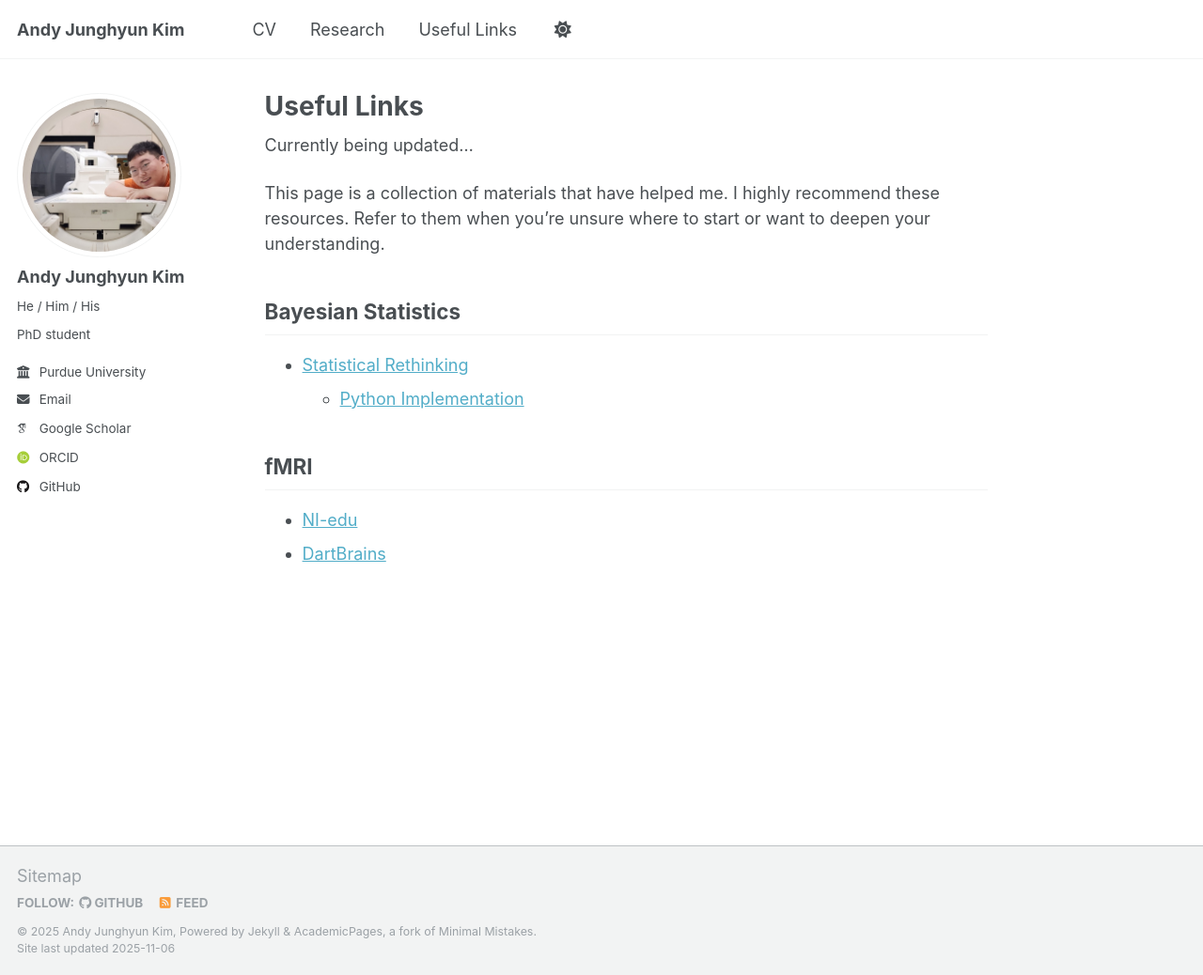
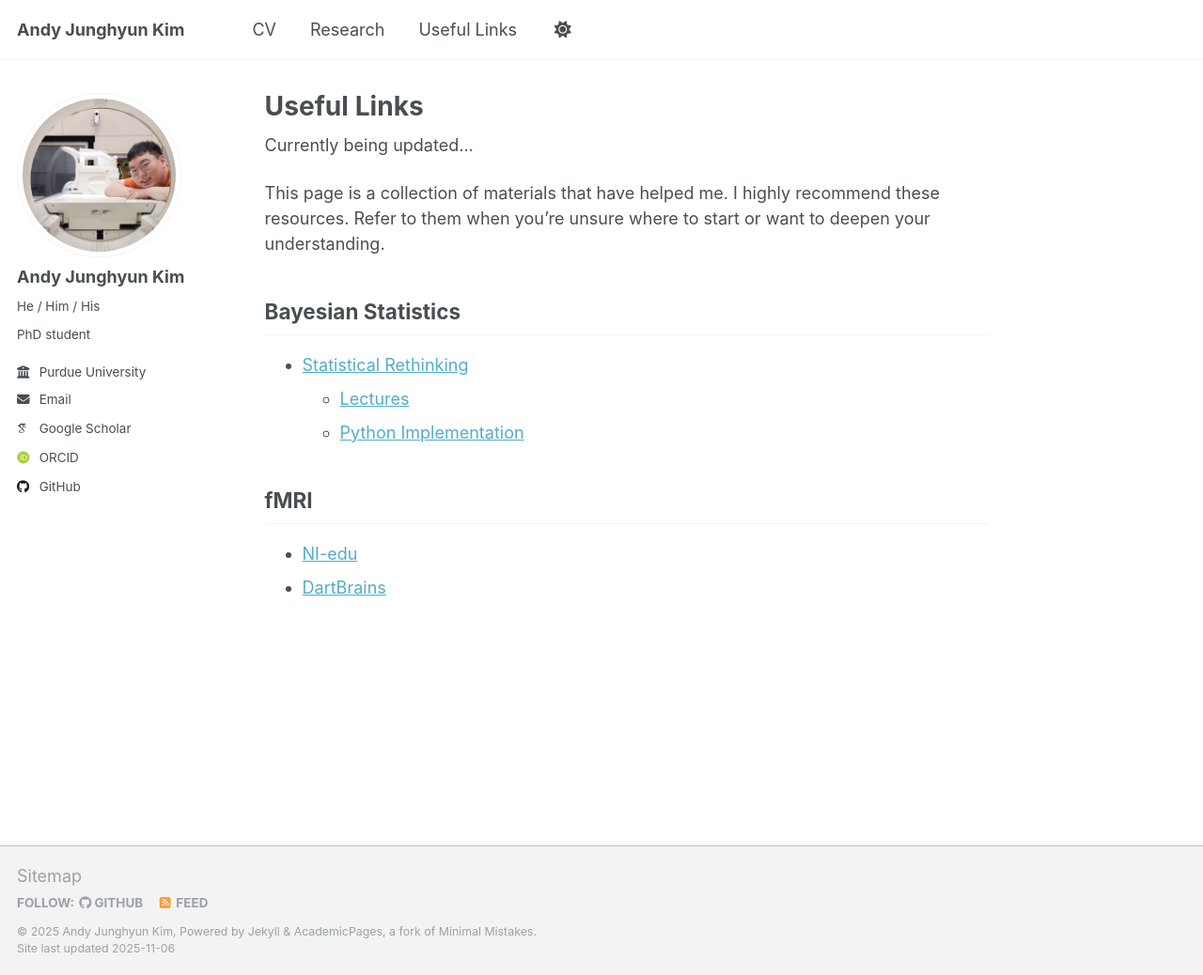
Before and after one commit to AndyJHKim/andyjhkim.github.io, a Jekyll site: the page built from _pages/useful-links.md, in a window 1280 px wide and 1038 px high. Shown: the whole window at 94% size. Built offline with Jekyll 4.4.1, drawn with Linux system fonts in a browser that asks for light colours; some web fonts are replaced.

Commit message:
Update useful-links.md

```diff
--- a/_pages/useful-links.md
+++ b/_pages/useful-links.md
@@ -13,6 +13,7 @@ This page is a collection of materials that have helped me. I highly recommend t
 
 ## Bayesian Statistics
 * [Statistical Rethinking](https://xcelab.net/rm/)
+  * [Lectures](https://www.youtube.com/watch?v=FdnMWdICdRs&list=PLDcUM9US4XdPz-KxHM4XHt7uUVGWWVSus)
   * [Python Implementation](https://github.com/aloctavodia/Statistical-Rethinking-with-Python-and-PyMC3)
 
 ## fMRI
```
